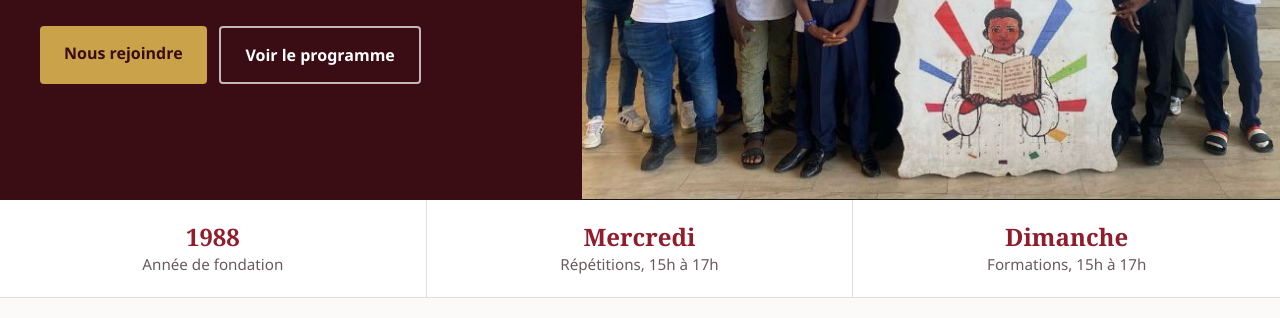
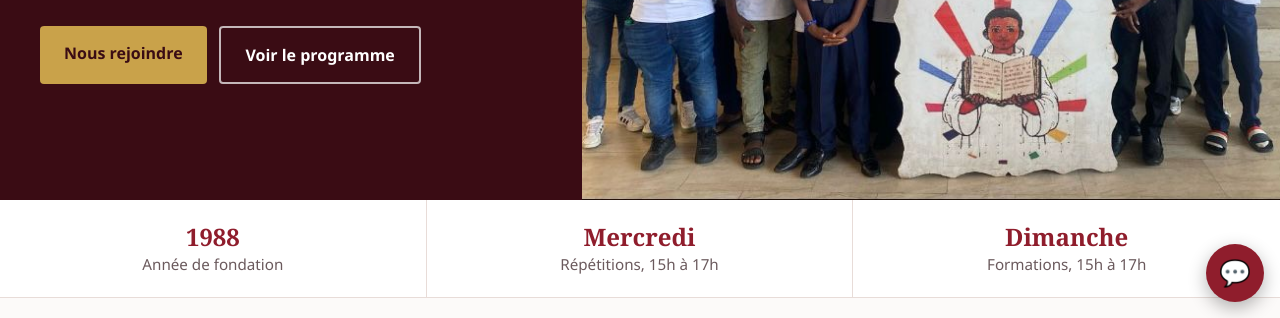
Before and after one commit to Arnold04127/MJSA-Ste-Anne, a plain HTML site: page index.html in a window 1280 px wide. Shown: the part 482-800 px from the top of the page. Drawn offline with Linux system fonts and the light colour scheme.

Commit message:
Add assistant.js script to index.html

```diff
--- a/index.html
+++ b/index.html
@@ -190,5 +190,6 @@
 </div>
 
 <script src="script.js"></script>
+<script src="assistant.js"></script>
 </body>
 </html>
```
